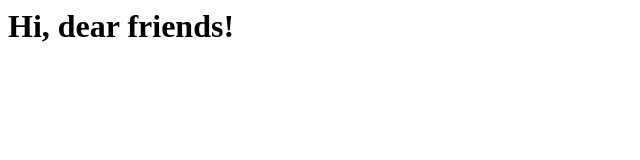
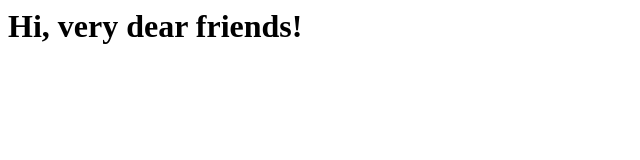
Before and after one commit to ismarus2007/LearnCSS, a plain HTML site: page index.html in a window 1280 px wide. Shown: the whole page, without its empty margins (0-640 px from the left). Drawn offline with Linux system fonts and the light colour scheme.

Commit message:
modified:   index.html

```diff
--- a/index.html
+++ b/index.html
@@ -7,6 +7,6 @@
     <script>
       alert("Hello, world!")
     </script>
-    <h1>Hi, dear friends!</h1>
+    <h1>Hi, very dear friends!</h1>
   </body>
 </html>
```
